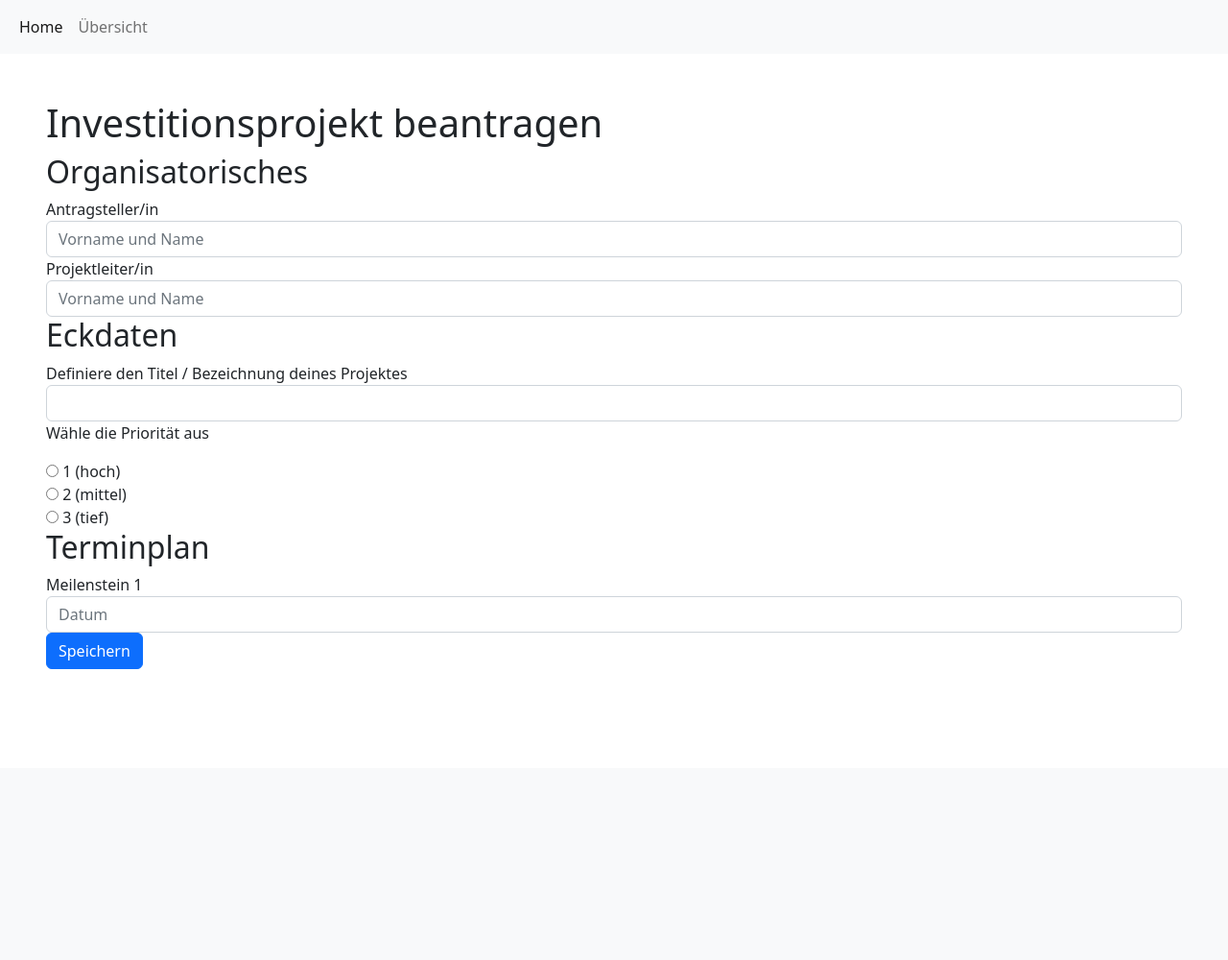
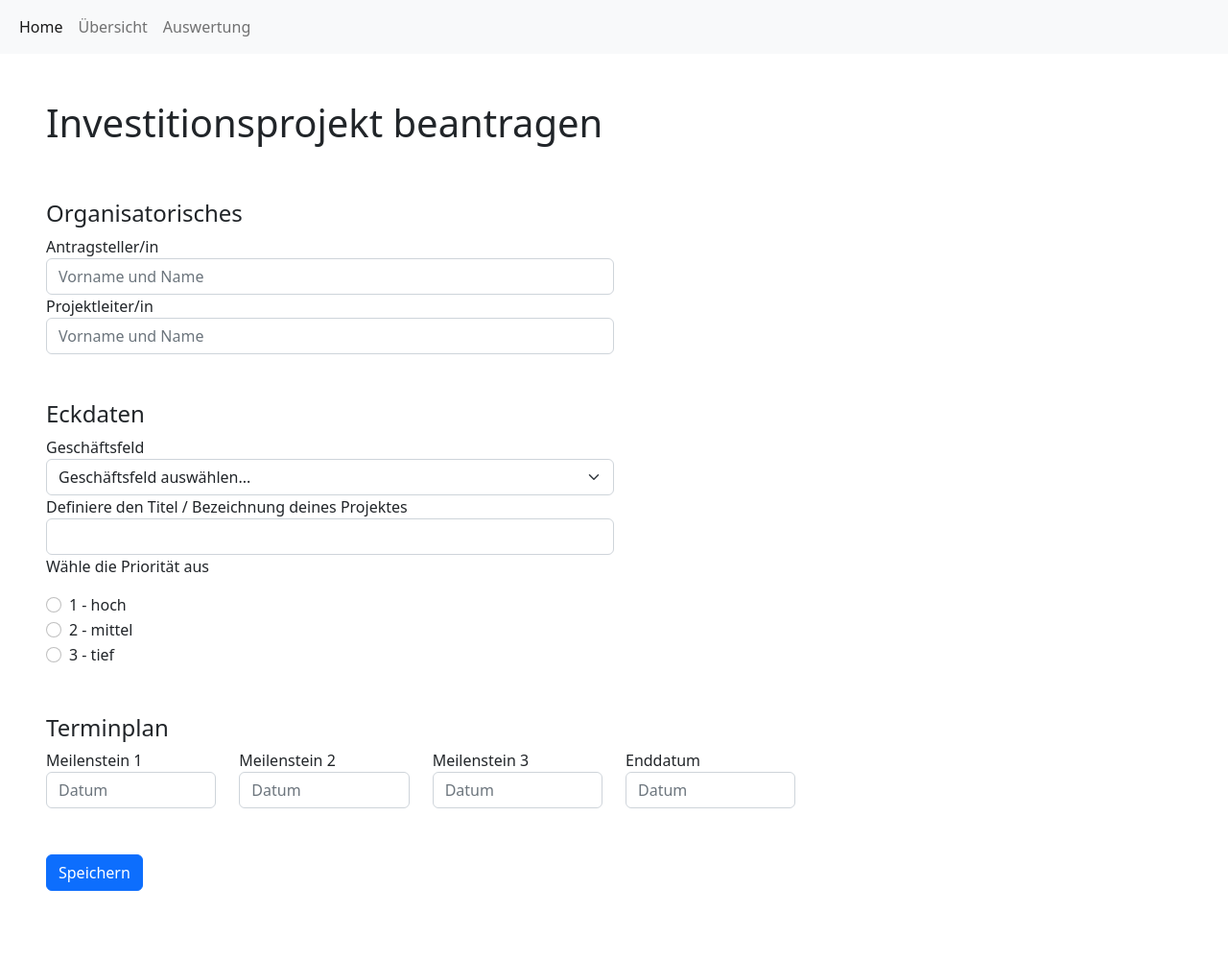
Before and after one commit to amilo-li/project, a Flask app: page /formular in a window 1280 px wide. Shown: the whole page at 96% size. Before the commit the page ends 697 px from the top, so only its background shows below. Run offline with Flask 2, Linux system fonts and the light colour scheme.

Commit message:
overview

```diff
--- a/main.py
+++ b/main.py
@@ -61,5 +61,11 @@ def overview():
     return render_template('overview.html', data=eingabe, allitems=filter_list, Filter=filtered)
 
 
+# Analysis
+@app.route("/analysis", methods=['GET', 'POST'])
+def analysis():
+    return render_template('analysis.html')
+
+
 if __name__ == "__main__":
     app.run(debug=True, port=5000)
--- a/templates/base.html
+++ b/templates/base.html
@@ -15,11 +15,14 @@
         </button>
         <div class="collapse navbar-collapse" id="navbarSupportedContent">
           <ul class="navbar-nav me-auto mb-2 mb-lg-0">
-            <li class="nav-item">
-              <a class="nav-link active" aria-current="page" href="{{ url_for('start')}}">Home</a>
-            </li>
               <li class="nav-item">
-              <a class="nav-link" href="{{ url_for('overview')}}">Übersicht</a>
+                  <a class="nav-link active" aria-current="page" href="{{ url_for('start')}}">Home</a>
+              </li>
+              <li class="nav-item">
+                  <a class="nav-link" href="{{ url_for('overview')}}">Übersicht</a>
+              </li>
+              <li class="nav-item">
+                  <a class="nav-link" href="{{ url_for('analysis')}}">Auswertung</a>
               </li>
           </ul>
         </div>
--- a/templates/formular.html
+++ b/templates/formular.html
@@ -5,43 +5,78 @@
 <h1>Investitionsprojekt beantragen</h1>
 <h3 style="color: green;"><i>{{ antrag }}</i></h3>
 <form method="POST">
-    <h2>Organisatorisches</h2>
-    <div class="form-group">
+    <br><br><h4>Organisatorisches</h4>
+    <div class="col-6">
         <!-- Ändern?? -->
         <label for="antragsteller">Antragsteller/in</label>
         <input class="form-control" type="text" name="antragsteller" placeholder="Vorname und Name" id="antragsteller" required>
         <div class="valid-feedback">Valid.</div>
     </div>
-    <div class="form-group">
+    <div class="col-6">
         <!-- Ändern?? -->
         <label for="projektleiter">Projektleiter/in</label>
         <input class="form-control" type="text" name="projektleiter" placeholder="Vorname und Name" id="projektleiter" required>
         <div class="valid-feedback">Valid.</div>
     </div>
-    <h2>Eckdaten</h2>
-    <div class="form-group">
+    <br><br><h4>Eckdaten</h4>
+    <div class="col-6">
+        <label for="businessunit">Geschäftsfeld</label>
+        <select class="form-select" type="text" name="businessunit" id="businessunit" required>
+            <option selected>Geschäftsfeld auswählen...</option>
+            <option>Informatik</option>
+            <option>Sales</option>
+            <option>Human Ressources</option>
+            <option>Buchhaltung</option>
+        </select>
+    </div>
+    <div class="col-6">
         <!-- Ändern?? -->
         <label for="titel">Definiere den Titel / Bezeichnung deines Projektes</label>
         <input class="form-control" type="text" name="titel" id="titel" required>
         <div class="valid-feedback">Valid.</div>
     </div>
     <p>Wähle die Priorität aus</p>
-    <div class="form-group">
-        <!-- Klasse?? -->
-        <input type="radio" name="prio1" id="prio1" value="prio1">
-        <label for="prio1">1 (hoch)</label><br>
-        <input type="radio" name="prio2" id="prio2" value="prio2">
-        <label for="prio2">2 (mittel)</label><br>
-        <input type="radio" name="prio3" id="prio3" value="prio3">
-        <label for="prio3">3 (tief)</label><br>
+    <!-- Prio 1 -->
+    <div class="form-check">
+        <input class="form-check-input" type="radio" name="flexRadioDefault" id="prio1"/>
+        <label class="form-check-label" for="prio1"> 1 - hoch </label>
+    </div>
+    <!-- Prio 2 -->
+    <div class="form-check">
+        <input class="form-check-input" type="radio" name="flexRadioDefault" id="prio2" />
+        <label class="form-check-label" for="prio2"> 2 - mittel </label>
+    </div>
+    <!-- Prio 3 -->
+    <div class="form-check">
+        <input class="form-check-input" type="radio" name="flexRadioDefault" id="prio3"/>
+        <label class="form-check-label" for="prio3"> 3 - tief </label>
+    </div>
+    <br><br><h4>Terminplan</h4>
+    <div class="row">
+    <div class="col-2">
+        <label for="datum">Meilenstein 1</label>
+        <input class="form-control" type="text" name="datum" placeholder="Datum" id="datum">
         <div class="valid-feedback">Valid.</div>
     </div>
-    <h2>Terminplan</h2>
-    <div class="form-group">
-        <label for="datum">Meilenstein 1</label>
-        <input class="form-control" type="text" name="datum" placeholder="Datum" id="datum" required>
+    <div class="col-2">
+        <label for="datum">Meilenstein 2</label>
+        <input class="form-control" type="text" name="datum" placeholder="Datum" id="datum">
         <div class="valid-feedback">Valid.</div>
     </div>
-    <button type="submit" class="btn btn-primary">Speichern</button><br><br>
+    <div class="col-2 .offset-sm-2">
+        <label for="datum">Meilenstein 3</label>
+        <input class="form-control" type="text" name="datum" placeholder="Datum" id="datum">
+        <div class="valid-feedback">Valid.</div>
+    </div>
+    <div class="col-2">
+        <label for="datum">Enddatum</label>
+        <input class="form-control" type="text" name="datum" placeholder="Datum" id="datum">
+        <div class="valid-feedback">Valid.</div>
+    </div>
+    </div>
+    <br><br><button type="submit" class="btn btn-primary">Speichern</button><br><br>
 </form>
+
+
+<!-- Quelle Radio Buttons: https://mdbootstrap.com/docs/standard/forms/radio -->
 {% endblock %}
--- a/templates/overview.html
+++ b/templates/overview.html
@@ -4,12 +4,12 @@
 {% block content %}
 
     <table class="container">
-        <h1>Investitionsprojekt Übersicht</h1>
+        <h1>Investitionsprojekte Übersicht</h1>
         <form method="POST">
             Mittels untenstehendem Auswahlfeld kannst du die Projektanträge filtern.<br><br>
             <div class="row g-12">
                 <div class="form-group col-12">
-                    <h3><label for="ddpAntrag">Projektantrag</label></h3>
+                    <h3><label for="ddpAntrag">Projektanträge</label></h3><br>
                     <select id="ddpAntrag" class="form-control" name="Projektantrag">
                         <option selected>Projektantrag auswählen...</option>
                         <option>Transport</option>
@@ -81,5 +81,5 @@
         </table>
         {% endif %}
     </div>
-
+</table>
 {% endblock %}
```
Also changed, not shown: templates/analysis.html (added, +11 -0 lines).
